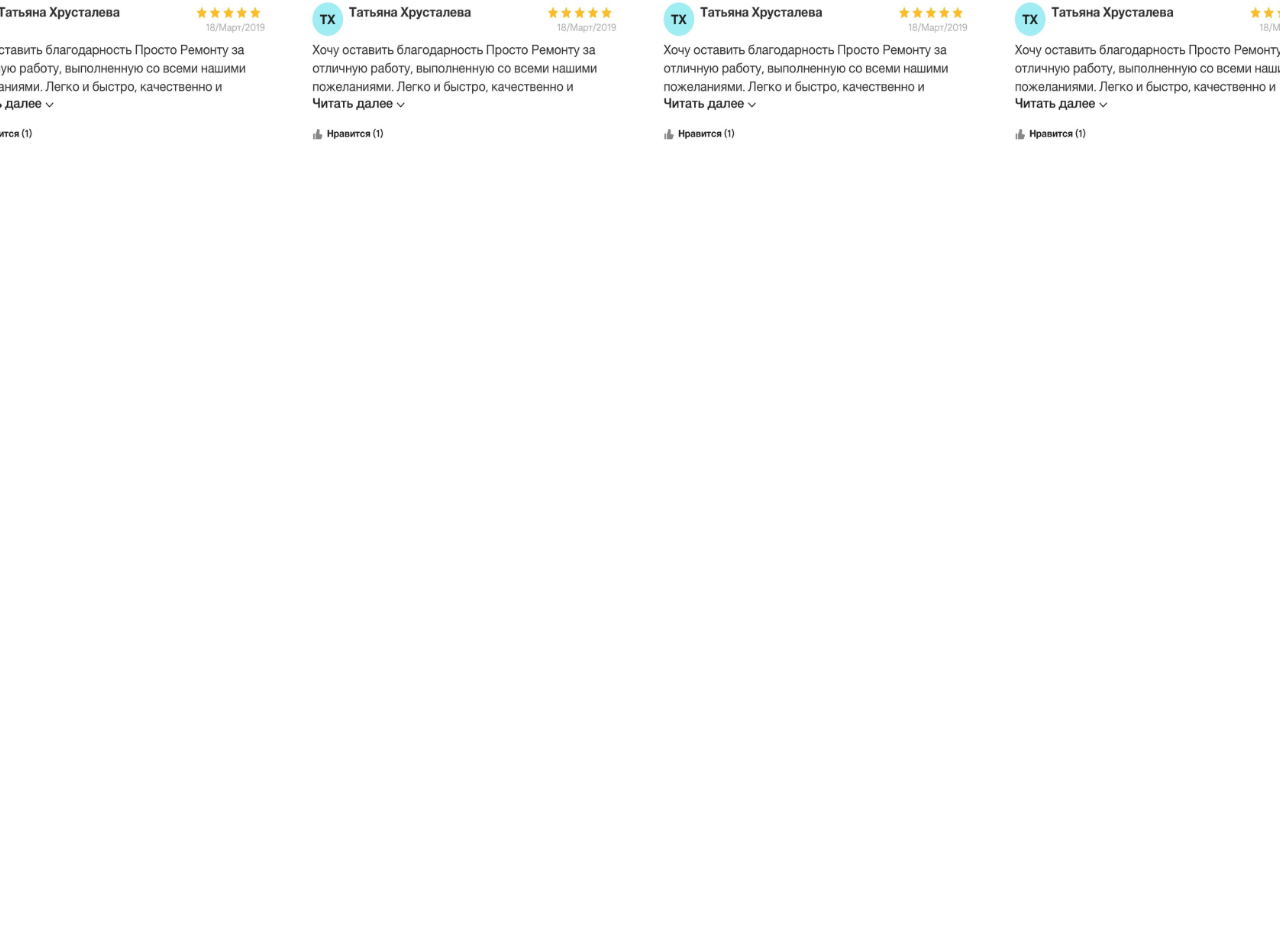
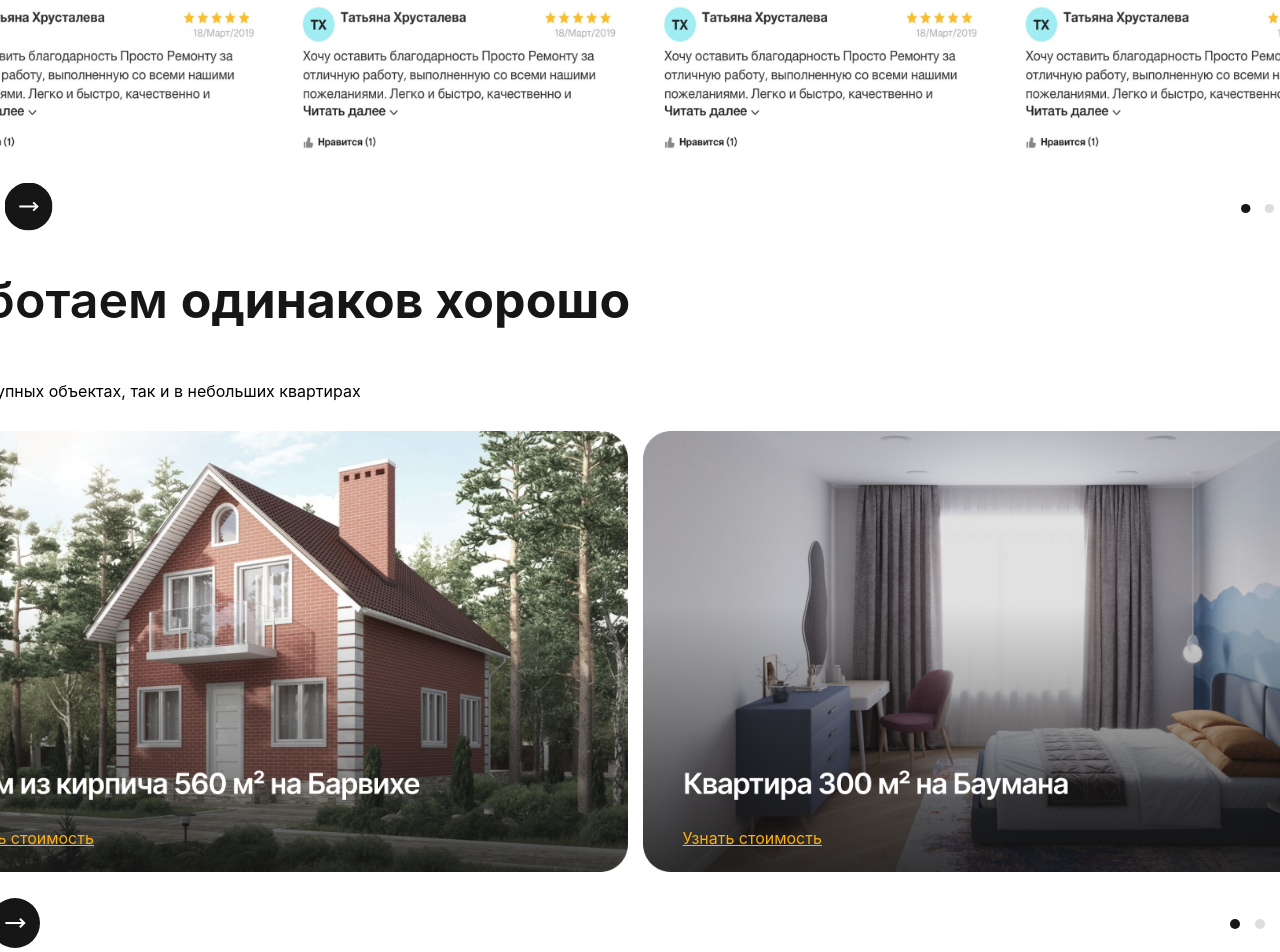
Before and after one commit to projacktor/FixR, a React (Vite) app: page / in a window 1280 px wide. Shown: the part 1520-2472 px from the top of the page. Before the commit the page ends 1683 px from the top, so only its background shows below. Built offline with nearby package versions, Linux system fonts and the light colour scheme.

Commit message:
Fix WorksGallery

```diff
--- a/src/App.jsx
+++ b/src/App.jsx
@@ -1,4 +1,5 @@
 import React from "react";
+
 import Header from "./components/Header/Header.jsx";
 import Feedbacks from "./pages/Feedbacks/Feedbacks.jsx";
 // import Home from "./pages/Home/Home.jsx";
--- a/src/components/Scroller/style.scss
+++ b/src/components/Scroller/style.scss
@@ -9,8 +9,8 @@
 }
 
 .gallery_scroller {
-  //position: absolute;
-  width: 98%;
+
+  width: 100%;
   display: flex;
   flex-direction: row;
   justify-content: space-between;
--- a/src/components/Works Gallery/WorksGallery.jsx
+++ b/src/components/Works Gallery/WorksGallery.jsx
@@ -2,18 +2,12 @@ import React from 'react';
 
 import "./style.scss"
 
+import Scroller from "../Scroller/Scroller.jsx";
+
 import work1 from "../../pages/Home/static/works/work1.png";
 import work2 from "../../pages/Home/static/works/work2.png";
-import movingArrow from "../../assets/img/moveArrow.svg";
-import scroller from "../../pages/Home/static/icons/scroller.svg";
 
 function WorksGallery() {
-    const moveLeft = () => {
-        //     logic
-    }
-    const moveRight = () => {
-        //     logic
-    }
 
     return (
         <div className="variants_gallery">
@@ -27,18 +21,8 @@ function WorksGallery() {
                     <a><p><u>Узнать стоимость</u></p></a>
                 </div>
             </div>
-            <div className="gallery_scroller">
-                <div className="gallery_arrows">
-                    <button className="moveLeft" onClick={moveLeft}>
-                        <img className="mover leftMover" src={movingArrow} alt="move arrow"/>
-                    </button>
-                    <button className="moveRight" onClick={moveRight}>
-                        <img className="mover rightMover" src={movingArrow} alt="move arrow"/>
-                    </button>
-                </div>
-                <div className="gallery_pointer">
-                    <img src={scroller} alt="scroller"/>
-                </div>
+            <div id="scroller_WG">
+                <Scroller/>
             </div>
         </div>
     );
--- a/src/components/Works Gallery/style.scss
+++ b/src/components/Works Gallery/style.scss
@@ -32,7 +32,7 @@
 
     #variant1 {
       order: 1;
-      margin: 2.5%;
+      margin: 1%;
     }
 
     #variant2 {
@@ -40,32 +40,9 @@
     }
   }
 
-  .rightMover {
-    rotate: 180deg;
-  }
-
-  .moveRight,
-  .moveLeft {
-    background: transparent;
-    border-color: transparent;
-  }
-
-  .gallery_scroller {
-    //position: relative;
-    width: 96%;
-    padding-left: 1rem;
+  #scroller_WG {
+    width: 89rem;
     margin-top: -3rem;
-    display: flex;
-    flex-direction: row;
-    justify-content: space-between;
-    align-items: center;
-
-    .gallery_arrows {
-      order: 1;
-    }
-
-    .gallery_pointer {
-      order: 2;
-    }
+    margin-left: 1rem;
   }
 }
--- a/src/pages/Feedbacks/Feedbacks.jsx
+++ b/src/pages/Feedbacks/Feedbacks.jsx
@@ -5,6 +5,8 @@ import "./style.scss";
 import CheckButton from "../../components/CheckButton/CheckButton.jsx";
 
 import feedbacks from "../../assets/img/feedbacks.png";
+import Scroller from "../../components/Scroller/Scroller.jsx";
+import WorksGallery from "../../components/Works Gallery/WorksGallery.jsx";
 
 function Feedbacks() {
     return (
@@ -23,10 +25,18 @@ function Feedbacks() {
                 </div>
             </div>
 
-            <div className="platforms_responses">
+            <div id="platforms_responses">
                 <h1>Отзывы с независимыз площадок</h1>
                 <img alt="feedbacks" src={feedbacks}/>
-                <div></div>
+                <div id="fdbk_scroller">
+                    <Scroller />
+                </div>
+            </div>
+
+            <div id="feedbacks_works_gallery">
+                <h1>Работаем <b>одинаков хорошо</b></h1>
+                <p id="feedbacks_works_gallery_pHeader">как на крупных объектах, так и в небольших квартирах</p>
+                <WorksGallery />
             </div>
         </main>
     );
--- a/src/pages/Feedbacks/style.scss
+++ b/src/pages/Feedbacks/style.scss
@@ -36,7 +36,7 @@
     }
   }
 
-  .platforms_responses {
+  #platforms_responses {
     display: flex;
     align-items: center;
     flex-direction: column;
@@ -51,5 +51,22 @@
       //right: 1.5rem;
       width: 95%;
     }
+
+    #fdbk_scroller {
+      margin-top: 1em;
+      width: 95%;
+    }
+  }
+
+  #feedbacks_works_gallery {
+    display: flex;
+    flex-direction: column;
+    margin-right: 2rem;
+    h1 {
+      margin-left: 2rem;
+    }
+    #feedbacks_works_gallery_pHeader {
+      margin-left: 2rem;
+    }
   }
 }
```
